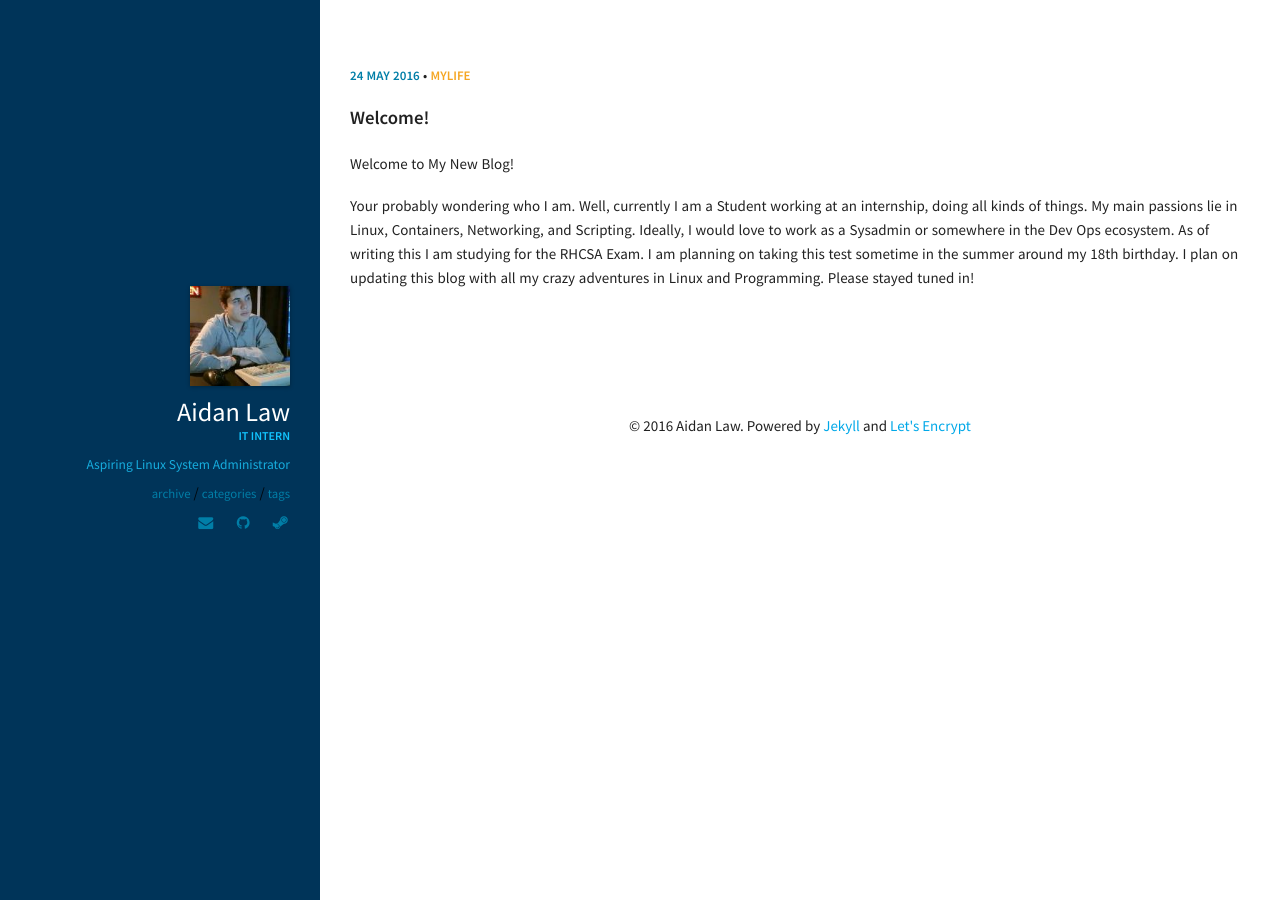
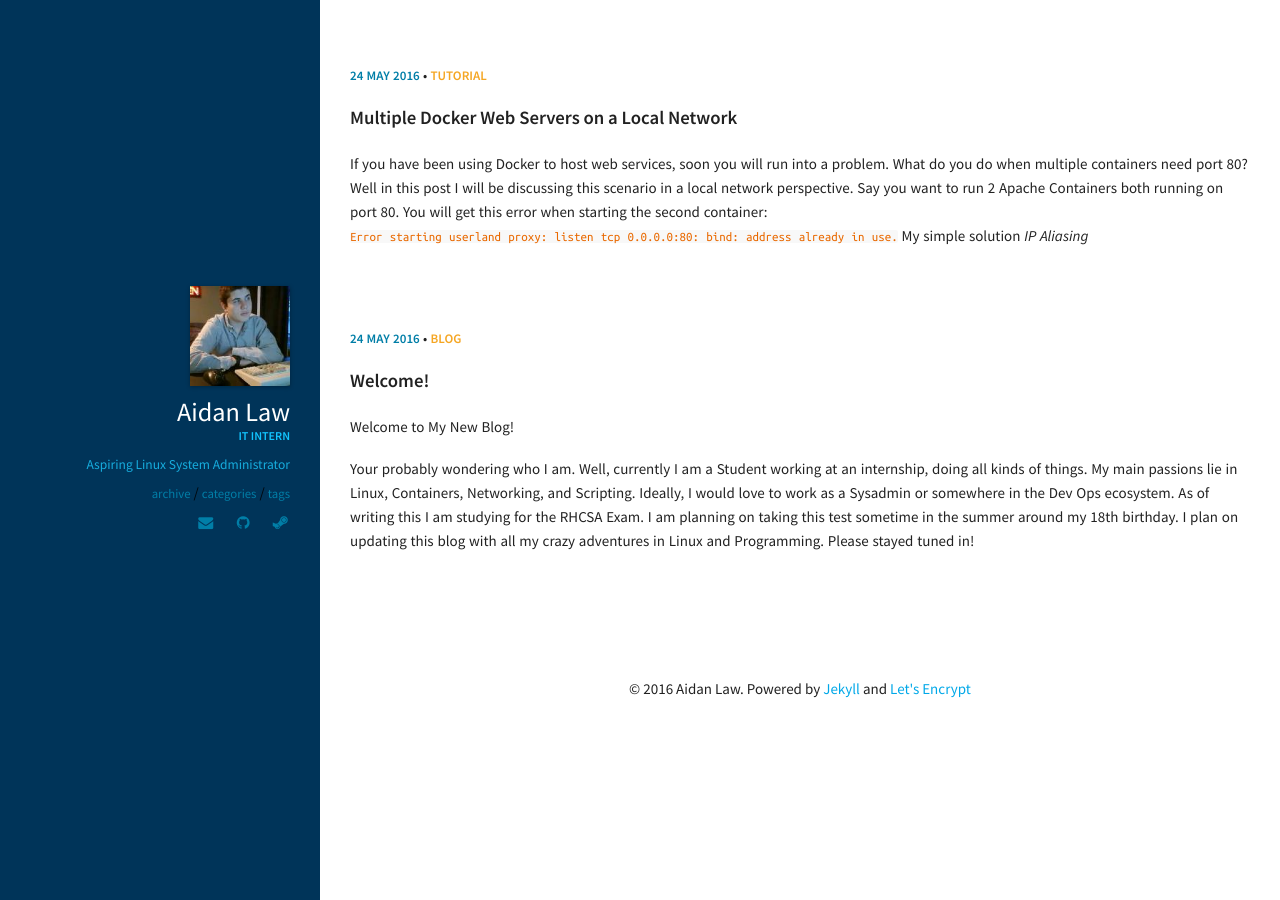
Before and after one commit to zzzz401/aidan-law.com, a Jekyll site: the page built from index.html, in a window 1280 px wide. Built offline with Jekyll 4.4.1, drawn with Linux system fonts in a browser that asks for light colours.

Commit message:
Added New Post

````diff
--- /dev/null
+++ b/_posts/2016-05-24-Multiple Docker Webservers On a Local Network.md
@@ -0,0 +1,86 @@
+---
+layout: post
+title:  "Multiple Docker Web Servers on a Local Network"
+date:   2016-05-24 15:07:19
+categories: Tutorial
+comments: true
+tags: Docker Linux Debian IPAliasing
+---
+If you have been using Docker to host web services, soon you will run into a problem. What do you do when multiple containers need port 80? Well in this post I will be discussing this scenario in a local network perspective.
+Say you want to run 2 Apache Containers both running on port 80. You will get this error when starting the second container: ```Error starting userland proxy: listen tcp 0.0.0.0:80: bind: address already in use.```
+My simple solution *IP Aliasing*
+<!--more-->
+
+Whats is IP Aliasing?
+It's the concept of assigning multiple IP address's to one NIC. In this scenario you are in a local network, so getting static IP Address's is not an issue. In this example my host distribution is Debian Jessie.
+To modify network interfaces in a Debian based distribution you have to edit: ```/etc/network/interfaces```.
+
+Sample Default Interfaces config:
+{% highlight bash %}
+source /etc/network/interfaces.d/*
+
+# The loopback network interface
+auto lo
+iface lo inet loopback
+
+# The primary network interface
+auto eth0
+iface eth0 inet dhcp
+
+{% endhighlight %}
+
+First problem here is the fact eth0 is using DHCP. Change eth0 to static.
+
+{% highlight bash %}
+source /etc/network/interfaces.d/*
+
+# The loopback network interface
+auto lo
+iface lo inet loopback
+
+# The primary network interface
+auto eth0
+iface eth0 inet static
+	address 192.168.1.100
+	netmask 255.255.255.0
+	gateway 192.168.1.1
+
+{% endhighlight %}
+
+Obviously the address, netmask, and gateway, will vary on your network.
+Now if you want to run 2 containers on separate IP's your going to have to add a second IP address, this is where IP Aliasing comes in.
+
+{% highlight bash %}
+source /etc/network/interfaces.d/*
+
+# The loopback network interface
+auto lo
+iface lo inet loopback
+
+# The primary network interface
+auto eth0
+iface eth0 inet static
+	address 192.168.1.100
+	netmask 255.255.255.0
+	gateway 192.168.1.1
+
+# Aliased network interface
+auto eth0:0
+iface eth0:0 inet static
+	address 192.168.1.101
+	netmask 255.255.255.0
+
+{% endhighlight %}
+
+Now you don't have to stop there, you can go add 15 of those suckers as long as you have the address space. Each alias counting upwards such as ```eth0:15```.
+
+By the way, you will need to restart the Networking Service for these to take effect. You can do that by running: ```systemctl restart networking.service```
+
+Now you have to tell Docker which alias to use. You can do that within the Docker Run command. Specifically the port flag (-p). Heres an example of running Apache on a alias:
+```docker run -p 192.168.1.100:80:80 httpd```
+
+Pretty easy huh. So just remember ```Alias IP: Extenal Port: Internal Port```.
+
+Soon I will be writing a post on the other scenario multiple web services externally with a reverse proxy.
+
+*Stay Tuned In!* - Aidan
````
Also changed, not shown: _posts/2016-05-24-Welcome!.md (+2 -2 lines).
